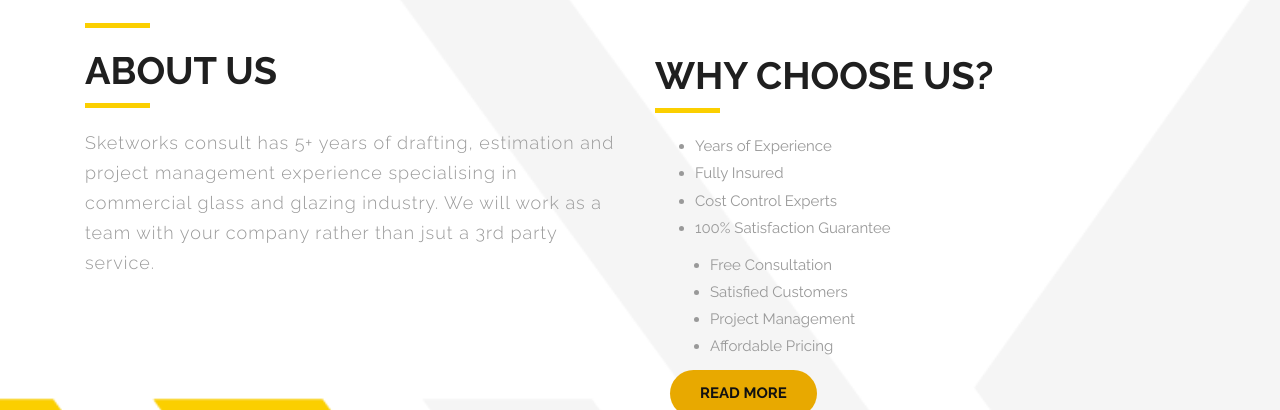
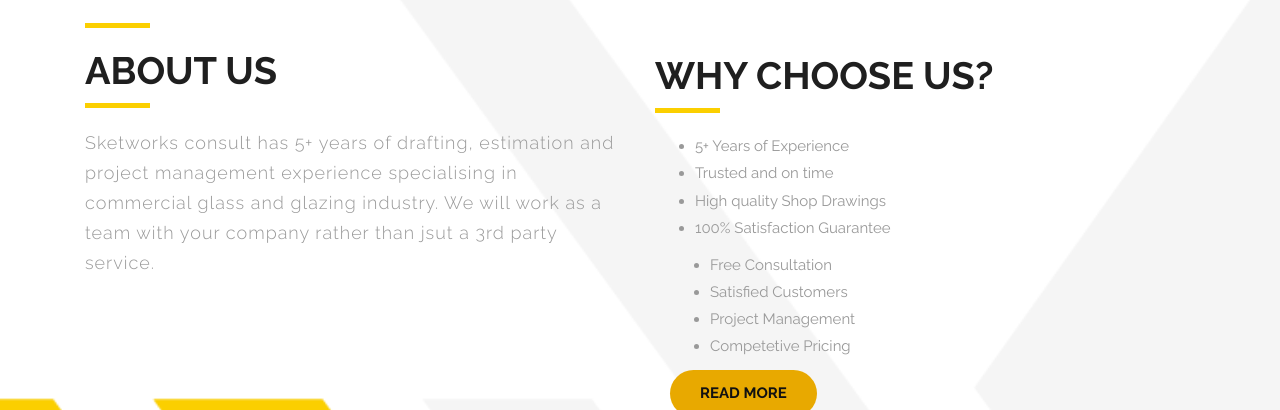
Before and after one commit to jin09/sketchworks, a plain HTML site: page index.html in a window 1280 px wide. Shown: the part 1140-1550 px from the top of the page. Drawn offline with Linux system fonts and the light colour scheme.

Commit message:
Update index.html

```diff
--- a/index.html
+++ b/index.html
@@ -116,9 +116,9 @@
                   <div class="message-box">
                      <p class="lead">   <h2>Why Choose Us?</h2>
               <ul>
-                <li>Years of Experience</li>
-                <li>Fully Insured</li>
-                <li>Cost Control Experts</li>
+                <li>5+ Years of Experience</li>
+                <li>Trusted and on time</li>
+	        <li>High quality Shop Drawings</li>
                 <li>100% Satisfaction Guarantee</li>
               </ul>
             </div>
@@ -127,7 +127,7 @@
                 <li>Free Consultation</li>
                 <li>Satisfied Customers</li>
                 <li>Project Management</li>
-                <li>Affordable Pricing</li>
+                <li>Competetive Pricing</li>
               </ul>
 
              </p>
```
